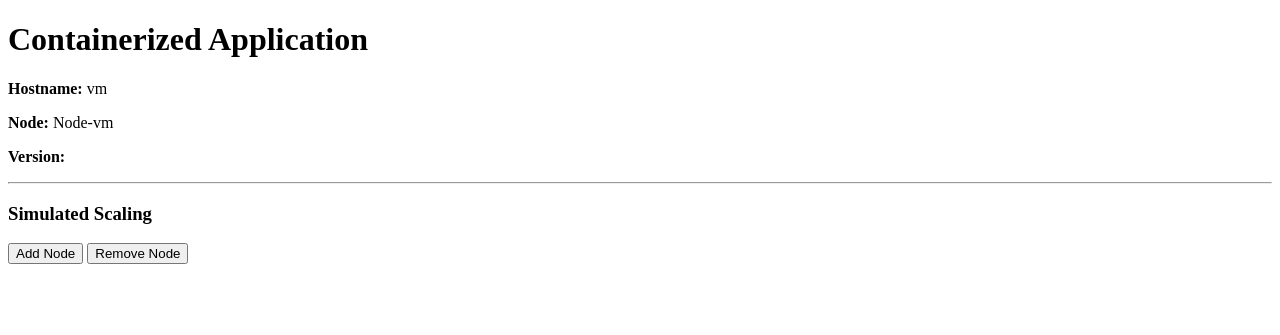
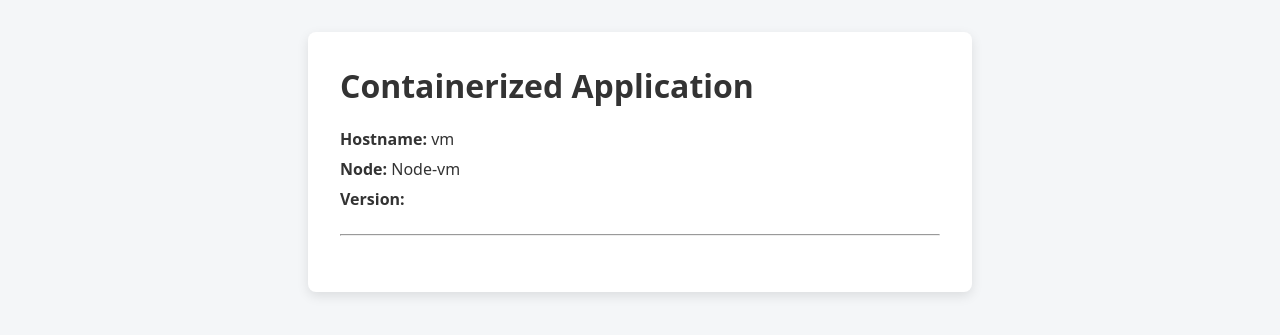
Before and after one commit to aqueelis/node-registry, a Flask app: page / in a window 1280 px wide. Shown: the top 335 px of the page. Run offline with Flask 3, Linux system fonts and the light colour scheme.

Commit message:
update html code in a presentable manner

```diff
--- a/app/templates/index.html
+++ b/app/templates/index.html
@@ -1,45 +1,77 @@
 <!DOCTYPE html>
-<html>
+<html lang="en">
 <head>
+    <meta charset="UTF-8" />
+    <meta name="viewport" content="width=device-width, initial-scale=1.0" />
     <title>DevOps ECS Demo</title>
+
+    <style>
+        body {
+            margin: 0;
+            padding: 2rem;
+            font-family: system-ui, -apple-system, BlinkMacSystemFont, "Segoe UI",
+                Roboto, Helvetica, Arial, sans-serif;
+            background-color: #f4f6f8;
+            color: #333;
+        }
+
+        main {
+            max-width: 600px;
+            margin: auto;
+            background: #ffffff;
+            padding: 2rem;
+            border-radius: 8px;
+            box-shadow: 0 4px 12px rgba(0, 0, 0, 0.1);
+        }
+
+        h1 {
+            margin-top: 0;
+        }
+
+        .info p {
+            margin: 0.5rem 0;
+        }
+
+        hr {
+            margin: 1.5rem 0;
+        }
+    </style>
 </head>
+
 <body>
-    <h1>Containerized Application</h1>
+    <main>
+        <header>
+            <h1>Containerized Application</h1>
+        </header>
 
-    <p><strong>Hostname:</strong> <span id="hostname"></span></p>
-    <p><strong>Node:</strong> <span id="node"></span></p>
-    <p><strong>Version:</strong> <span id="version"></span></p>
+        <section class="info">
+            <p><strong>Hostname:</strong> <span id="hostname">Loading...</span></p>
+            <p><strong>Node:</strong> <span id="node">Loading...</span></p>
+            <p><strong>Version:</strong> <span id="version">Loading...</span></p>
+        </section>
 
-    <hr>
-
-    <h3>Simulated Scaling</h3>
-    <button onclick="addNode()">Add Node</button>
-    <button onclick="removeNode()">Remove Node</button>
+        <hr />
+    </main>
 
     <script>
-        let simulatedNodes = 1;
+        const hostnameEl = document.getElementById("hostname");
+        const nodeEl = document.getElementById("node");
+        const versionEl = document.getElementById("version");
 
-        function loadInfo() {
-            fetch("/api/info")
-                .then(res => res.json())
-                .then(data => {
-                    document.getElementById("hostname").innerText = data.hostname;
-                    document.getElementById("node").innerText = data.node;
-                    document.getElementById("version").innerText = data.version;
-                });
-        }
+        const loadInfo = async () => {
+            try {
+                const response = await fetch("/api/info");
+                const data = await response.json();
 
-        function addNode() {
-            simulatedNodes++;
-            console.log("Simulated nodes: " + simulatedNodes);
-        }
+                hostnameEl.textContent = data.hostname;
+                nodeEl.textContent = data.node;
+                versionEl.textContent = data.version;
+            } catch (error) {
+                console.error("Failed to load app info:", error);
+            }
+        };
 
-        function removeNode() {
-            if (simulatedNodes > 1) simulatedNodes--;
-            console.log("Simulated nodes: " + simulatedNodes);
-        }
         loadInfo();
-
     </script>
 </body>
 </html>
```
